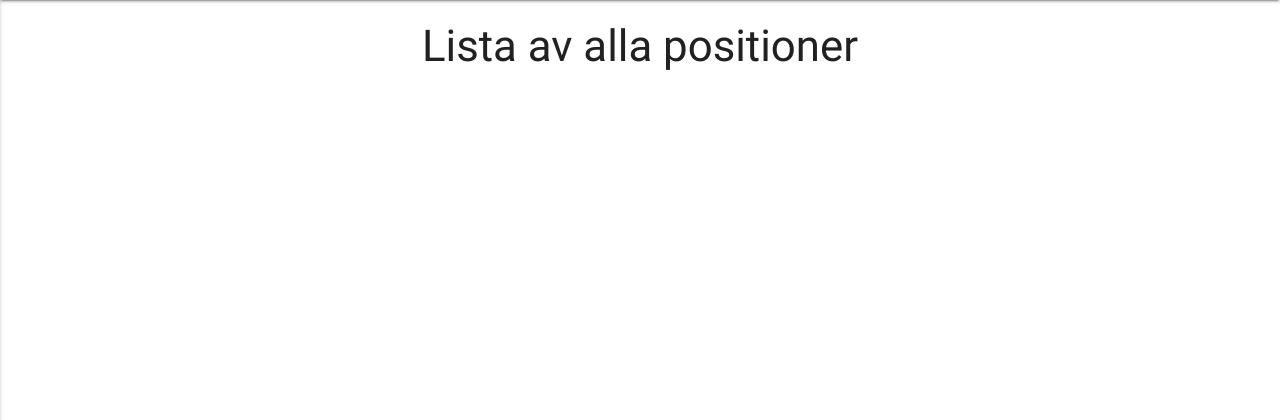
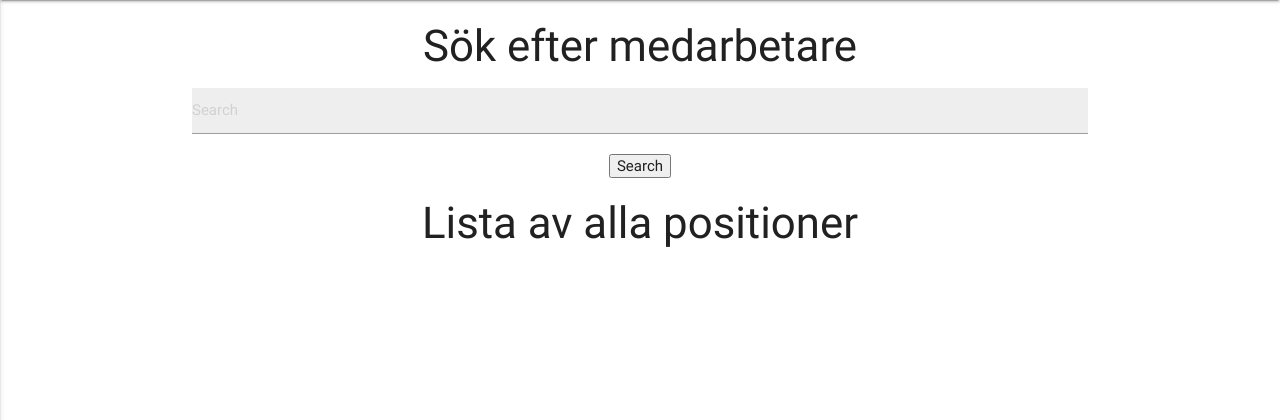
Before and after one commit to AlexanderBacklund/BachelorProject18, a Django app: page /show_position/ in a window 1280 px wide. Shown: the part 64-484 px from the top of the page. Run offline with Django 3.2, Linux system fonts and the light colour scheme; the visitor is signed in with stand-in values (Sample User, id 1); some libraries are stand-ins or nearby versions.

Commit message:
la till en sökfunktion

```diff
--- a/django-ui/localisation_ui/show_position/views.py
+++ b/django-ui/localisation_ui/show_position/views.py
@@ -3,6 +3,7 @@ from __future__ import unicode_literals
 
 from django.shortcuts import render
 from show_position.models import Refpoint, User_position, Users_script
+from django.db.models import Q
 #from django.http import HttpResponse
 
 # Create your views here.
@@ -10,6 +11,12 @@ from show_position.models import Refpoint, User_position, Users_script
 
 def index(request):
     users = Users_script.objects.all()
+    query = request.GET.get('query')
+    if query:
+        users = users.filter(
+        Q(u_fullname__icontains=query) |
+        Q(u_username__icontains=query)
+        ).distinct()
     for u in users:
         try:
             u.position = u.users_name.order_by('-u_datetime')[:1][0].u_position
--- a/django-ui/localisation_ui/templates/show_position/index.html
+++ b/django-ui/localisation_ui/templates/show_position/index.html
@@ -2,6 +2,17 @@
 {% block content %}
 
 {% if user.is_authenticated %}
+
+<h3 class="center-align">Sök efter medarbetare</h3>
+<div class="container">
+
+<form class="center-align" action="" method="GET">
+  <input class="grey lighten-3" type="text" placeholder="Search" name="query" value="{{request.GET.query}}">
+  <input type="submit" name="" value="Search">
+</form>
+</div>
+
+
 <h3 class="center-align">Lista av alla positioner</h3>
 <div class="row">
   {% for u in user_positions  %}
```
